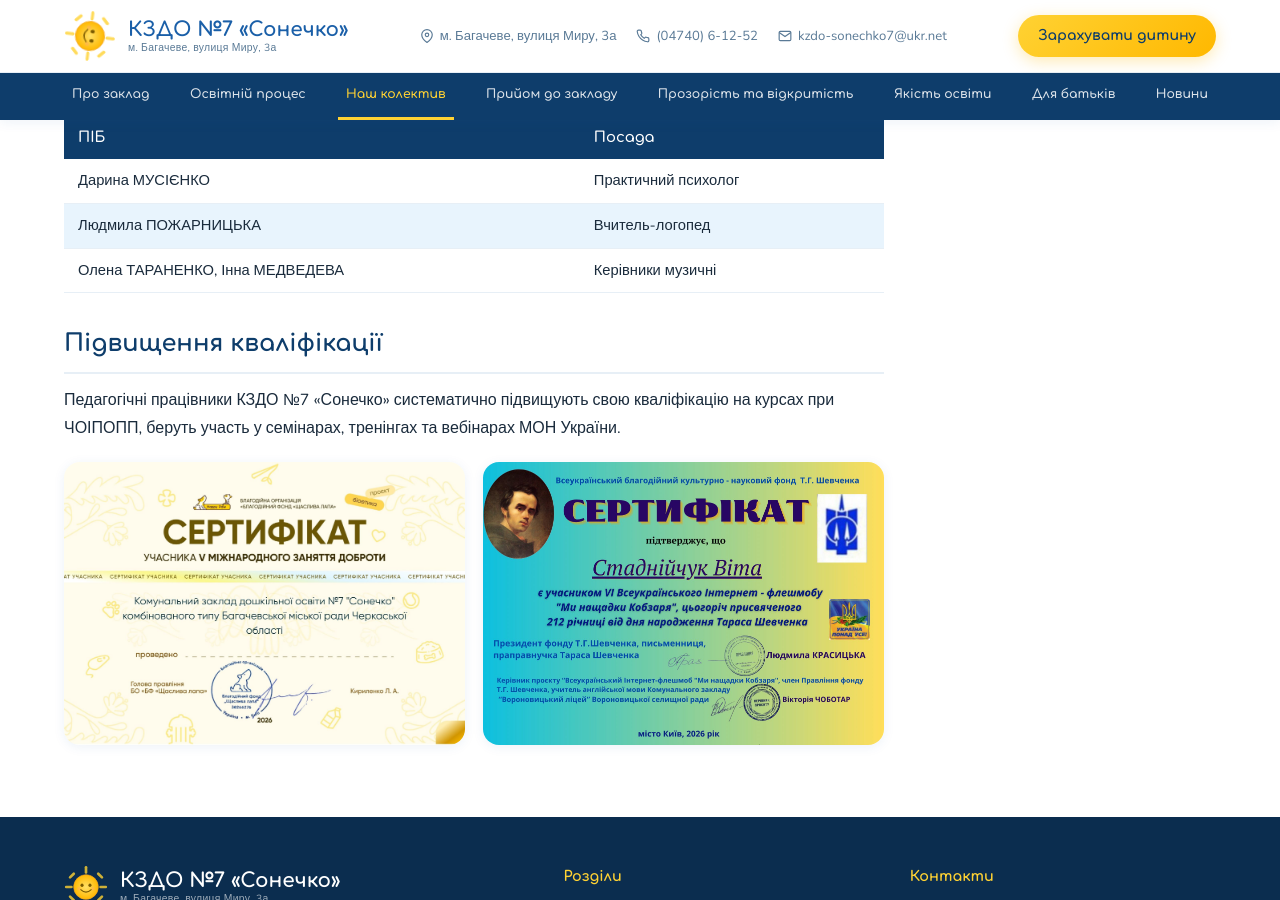
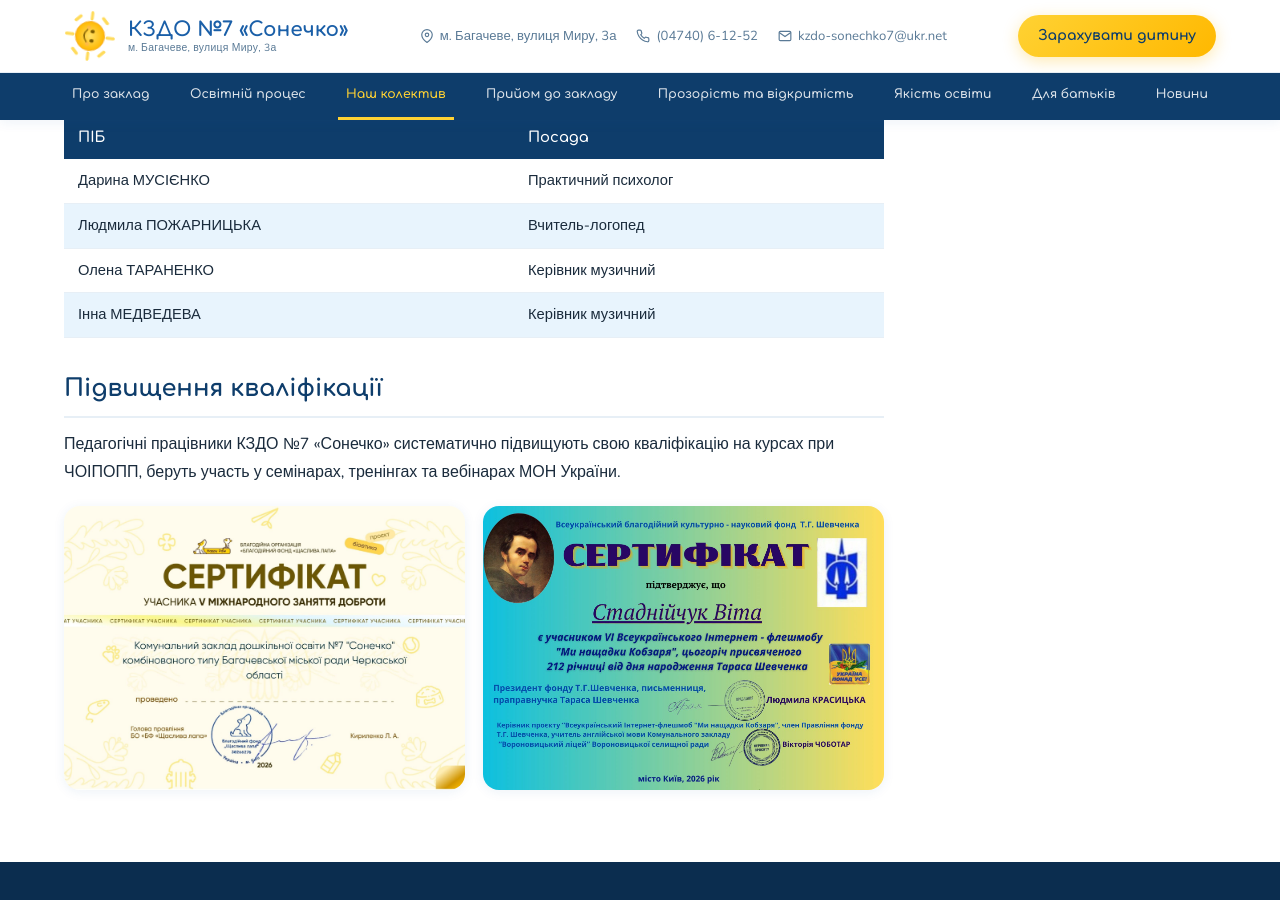
Before and after one commit to sonechko7/sonechko7.github.io, a Jekyll site: the page built from pages/nash-kolektyv.md, in a window 1280 px wide and 900 px high, scrolled down 1456 px. Built offline with Jekyll 4.4.1, drawn with Linux system fonts in a browser that asks for light colours.

Commit message:
Update Наш колектив “team”

```diff
--- a/_data/team.yml
+++ b/_data/team.yml
@@ -9,9 +9,11 @@ administration:
     photo: /assets/images/uploads/Зубрицька.jpg
   - name: Анна ДЖАЛАЛОВА
     role: Сестра медична старша
+    phone: ''
     photo: /assets/images/uploads/Джалалова.jpg
   - name: Лідія ЩЕРБАК
     role: Завідувач господарством
+    phone: ''
     photo: /assets/images/uploads/Щербак.jpg
 teachers:
   - name: Альона ЯКУНЕНКО
@@ -41,8 +43,11 @@ specialists:
     role: Практичний психолог
   - name: Людмила ПОЖАРНИЦЬКА
     role: Вчитель-логопед
-  - name: Олена ТАРАНЕНКО, Інна МЕДВЕДЕВА
-    role: Керівники музичні
+  - name: Олена ТАРАНЕНКО
+    role: Керівник музичний
+  - name: Інна МЕДВЕДЕВА
+    role: Керівник музичний
+    photo: ''
 development_text: Педагогічні працівники КЗДО №7 «Сонечко» систематично підвищують свою кваліфікацію на курсах при ЧОІПОПП, беруть участь у семінарах, тренінгах та вебінарах МОН України.
 development_photos:
   - /assets/images/uploads/щаслива лапа.jpg
```
